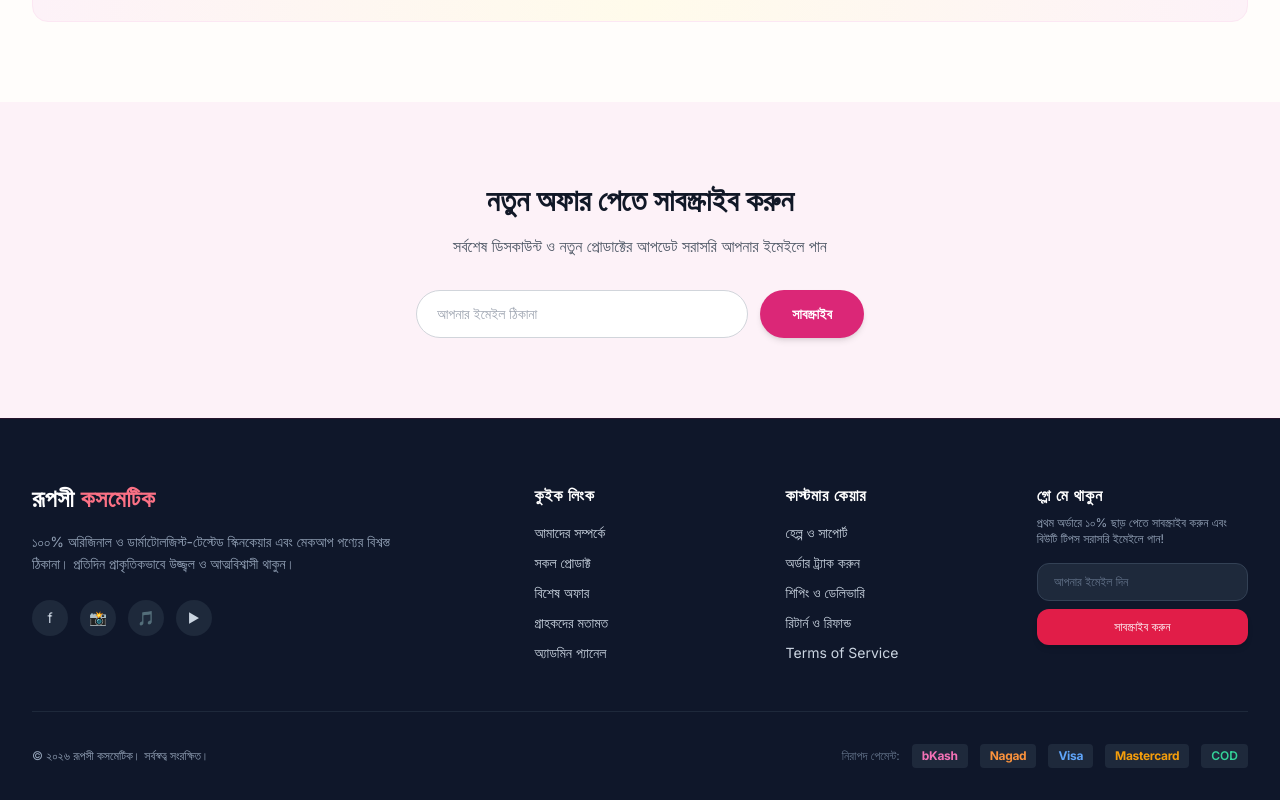
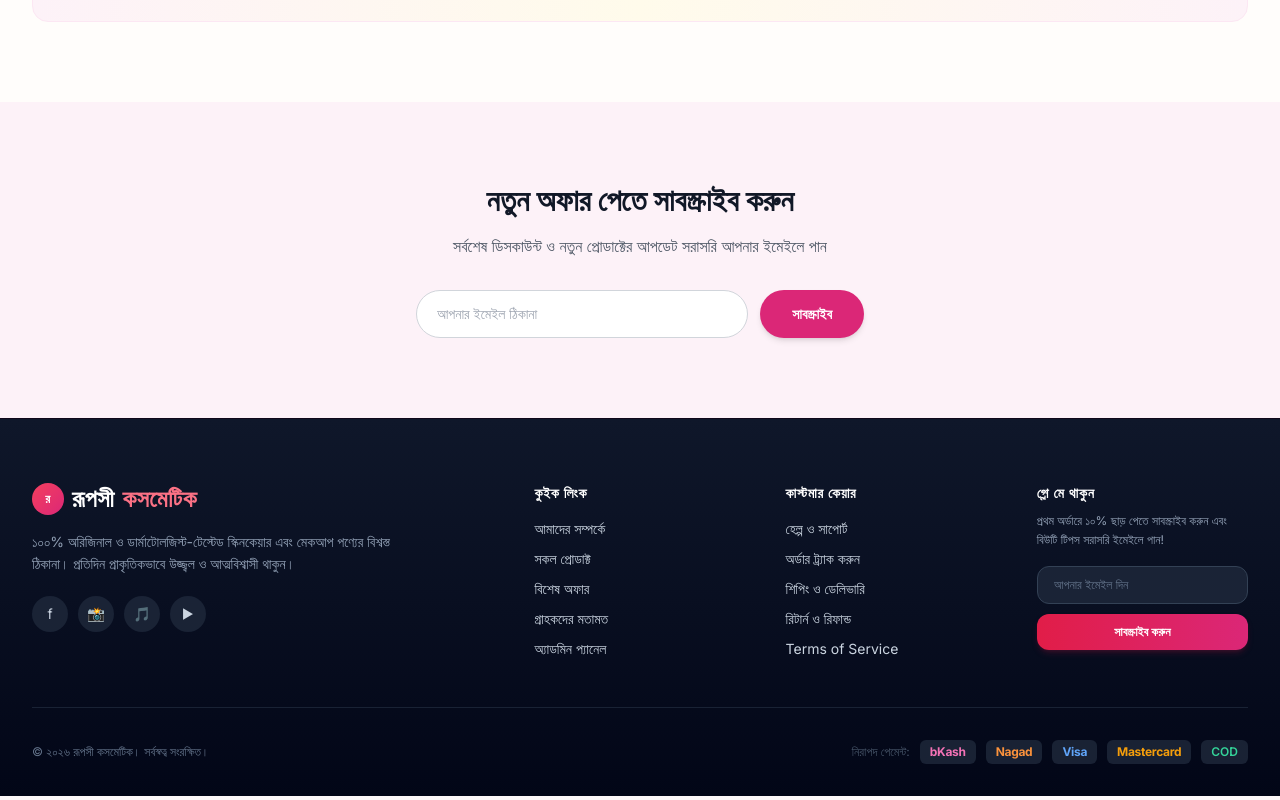
Before and after one commit to xfriseup-sketch/Rupshi-Cosmetic, a Next.js app: page / in a window 1280 px wide. Shown: the part 3575-4375 px from the top of the page. Built offline with nearby package versions, Linux system fonts and the light colour scheme; no server answers; the database is empty.

Commit message:
UI: Refined footer with softer gradients and better visual hierarchy

```diff
--- a/src/components/Footer.jsx
+++ b/src/components/Footer.jsx
@@ -17,22 +17,26 @@ export default function GlobalFooter() {
   };
 
   return (
-    <footer className="bg-slate-900 text-slate-300 pt-16 pb-8 border-t border-rose-900/20 mt-auto">
-      <div className="max-w-7xl mx-auto px-4 sm:px-6 lg:px-8">
-
+    <footer className="mt-auto border-t border-rose-900/10 bg-gradient-to-b from-slate-900 to-slate-950 pt-16 pb-8 text-slate-300">
+      <div className="mx-auto max-w-7xl px-4 sm:px-6 lg:px-8">
         {/* Top Section */}
-        <div className="grid grid-cols-1 md:grid-cols-2 lg:grid-cols-5 gap-10 pb-12 border-b border-slate-800">
-
+        <div className="grid grid-cols-1 gap-10 border-b border-slate-800/80 pb-12 md:grid-cols-2 lg:grid-cols-5">
           {/* Brand Info */}
-          <div className="lg:col-span-2 space-y-4">
-            <Link href="/" className="text-2xl font-bold text-white tracking-wide inline-block">
+          <div className="space-y-4 lg:col-span-2">
+            <Link
+              href="/"
+              className="inline-flex items-center gap-2 text-2xl font-bold tracking-wide text-white"
+            >
+              <span className="flex h-8 w-8 items-center justify-center rounded-full bg-gradient-to-br from-rose-500 to-pink-600 text-xs text-white">
+                র
+              </span>
               রূপসী <span className="text-rose-400">কসমেটিক</span>
             </Link>
-            <p className="text-slate-400 text-sm leading-relaxed max-w-sm">
+            <p className="max-w-sm text-sm leading-relaxed text-slate-400">
               ১০০% অরিজিনাল ও ডার্মাটোলজিস্ট-টেস্টেড স্কিনকেয়ার এবং মেকআপ পণ্যের বিশ্বস্ত ঠিকানা। প্রতিদিন প্রাকৃতিকভাবে উজ্জ্বল ও আত্মবিশ্বাসী থাকুন।
             </p>
             {/* Social Links */}
-            <div className="flex items-center gap-3 pt-2">
+            <div className="flex items-center gap-2.5 pt-1">
               {[
                 { icon: "f", label: "Facebook" },
                 { icon: "📸", label: "Instagram" },
@@ -43,7 +47,7 @@ export default function GlobalFooter() {
                   key={s.label}
                   href="#"
                   aria-label={s.label}
-                  className="w-9 h-9 rounded-full bg-slate-800 text-slate-300 hover:bg-rose-500 hover:text-white transition-all flex items-center justify-center text-sm"
+                  className="flex h-9 w-9 items-center justify-center rounded-full bg-slate-800/80 text-sm text-slate-300 transition-all duration-300 hover:scale-110 hover:bg-rose-500 hover:text-white hover:shadow-lg hover:shadow-rose-500/30"
                 >
                   {s.icon}
                 </a>
@@ -53,46 +57,95 @@ export default function GlobalFooter() {
 
           {/* Quick Links */}
           <div>
-            <h3 className="text-white font-semibold text-base mb-4 tracking-wider">কুইক লিংক</h3>
+            <h3 className="mb-4 text-sm font-semibold uppercase tracking-wider text-white">
+              কুইক লিংক
+            </h3>
             <ul className="space-y-2.5 text-sm">
-              <li><Link href="/" className="hover:text-rose-400 transition-colors">আমাদের সম্পর্কে</Link></li>
-              <li><Link href="/shop" className="hover:text-rose-400 transition-colors">সকল প্রোডাক্ট</Link></li>
-              <li><Link href="/shop?hotOffer=true" className="hover:text-rose-400 transition-colors">বিশেষ অফার</Link></li>
-              <li><Link href="/#reviews" className="hover:text-rose-400 transition-colors">গ্রাহকদের মতামত</Link></li>
-              <li><Link href="/admin" className="hover:text-rose-400 transition-colors">অ্যাডমিন প্যানেল</Link></li>
+              <li>
+                <Link href="/" className="transition-colors hover:text-rose-400">
+                  আমাদের সম্পর্কে
+                </Link>
+              </li>
+              <li>
+                <Link href="/shop" className="transition-colors hover:text-rose-400">
+                  সকল প্রোডাক্ট
+                </Link>
+              </li>
+              <li>
+                <Link
+                  href="/shop?hotOffer=true"
+                  className="transition-colors hover:text-rose-400"
+                >
+                  বিশেষ অফার
+                </Link>
+              </li>
+              <li>
+                <Link href="/#reviews" className="transition-colors hover:text-rose-400">
+                  গ্রাহকদের মতামত
+                </Link>
+              </li>
+              <li>
+                <Link href="/admin" className="transition-colors hover:text-rose-400">
+                  অ্যাডমিন প্যানেল
+                </Link>
+              </li>
             </ul>
           </div>
 
           {/* Customer Care */}
           <div>
-            <h3 className="text-white font-semibold text-base mb-4 tracking-wider">কাস্টমার কেয়ার</h3>
+            <h3 className="mb-4 text-sm font-semibold uppercase tracking-wider text-white">
+              কাস্টমার কেয়ার
+            </h3>
             <ul className="space-y-2.5 text-sm">
-              <li><a href="#" className="hover:text-rose-400 transition-colors">হেল্প ও সাপোর্ট</a></li>
-              <li><a href="#" className="hover:text-rose-400 transition-colors">অর্ডার ট্র্যাক করুন</a></li>
-              <li><a href="#" className="hover:text-rose-400 transition-colors">শিপিং ও ডেলিভারি</a></li>
-              <li><a href="#" className="hover:text-rose-400 transition-colors">রিটার্ন ও রিফান্ড</a></li>
-              <li><a href="#" className="hover:text-rose-400 transition-colors">Terms of Service</a></li>
+              <li>
+                <a href="#" className="transition-colors hover:text-rose-400">
+                  হেল্প ও সাপোর্ট
+                </a>
+              </li>
+              <li>
+                <a href="#" className="transition-colors hover:text-rose-400">
+                  অর্ডার ট্র্যাক করুন
+                </a>
+              </li>
+              <li>
+                <a href="#" className="transition-colors hover:text-rose-400">
+                  শিপিং ও ডেলিভারি
+                </a>
+              </li>
+              <li>
+                <a href="#" className="transition-colors hover:text-rose-400">
+                  রিটার্ন ও রিফান্ড
+                </a>
+              </li>
+              <li>
+                <a href="#" className="transition-colors hover:text-rose-400">
+                  Terms of Service
+                </a>
+              </li>
             </ul>
           </div>
 
           {/* Newsletter */}
           <div>
-            <h3 className="text-white font-semibold text-base mb-2 tracking-wider">গ্লো মে থাকুন</h3>
-            <p className="text-slate-400 text-xs mb-4">
+            <h3 className="mb-2 text-sm font-semibold uppercase tracking-wider text-white">
+              গ্লো মে থাকুন
+            </h3>
+            <p className="mb-4 text-xs leading-relaxed text-slate-400">
               প্রথম অর্ডারে ১০% ছাড় পেতে সাবস্ক্রাইব করুন এবং বিউটি টিপস সরাসরি ইমেইলে পান!
             </p>
-            <form onSubmit={handleSubscribe} className="space-y-2">
+            <form onSubmit={handleSubscribe} className="space-y-2.5">
               <input
                 type="email"
                 required
                 value={email}
                 onChange={(e) => setEmail(e.target.value)}
                 placeholder="আপনার ইমেইল দিন"
-                className="w-full bg-slate-800 border border-slate-700 rounded-xl px-4 py-2.5 text-xs text-white placeholder-slate-500 focus:outline-none focus:border-rose-400 transition-colors"
+                className="w-full rounded-xl border border-slate-700 bg-slate-800/80 px-4 py-2.5 text-xs text-white placeholder-slate-500 transition-colors focus:border-rose-400 focus:outline-none focus:ring-1 focus:ring-rose-400/40"
               />
               <button
                 type="submit"
-                className="w-full bg-rose-600 hover:bg-rose-500 text-white font-medium text-xs py-2.5 rounded-xl transition-colors shadow-md"
+                className="w-full rounded-xl bg-gradient-to-r from-rose-600 to-pink-600 py-2.5 text-xs font-semibold text-white shadow-md shadow-rose-900/30 transition-all hover:from-rose-500 hover:to-pink-500 hover:shadow-lg"
               >
                 {subscribed ? "✓ সাবস্ক্রাইব সম্পন্ন!" : "সাবস্ক্রাইব করুন"}
               </button>
@@ -101,15 +154,25 @@ export default function GlobalFooter() {
         </div>
 
         {/* Bottom Section */}
-        <div className="pt-8 flex flex-col md:flex-row items-center justify-between gap-6 text-xs text-slate-400">
+        <div className="flex flex-col items-center justify-between gap-6 pt-8 text-xs text-slate-500 md:flex-row">
           <p>&copy; ২০২৬ রূপসী কসমেটিক। সর্বস্বত্ব সংরক্ষিত।</p>
-          <div className="flex items-center gap-3 flex-wrap justify-center">
-            <span className="text-slate-500">নিরাপদ পেমেন্ট:</span>
-            <span className="bg-slate-800 px-2.5 py-1 rounded text-pink-400 font-bold tracking-tight">bKash</span>
-            <span className="bg-slate-800 px-2.5 py-1 rounded text-orange-400 font-bold tracking-tight">Nagad</span>
-            <span className="bg-slate-800 px-2.5 py-1 rounded text-blue-400 font-bold tracking-tight">Visa</span>
-            <span className="bg-slate-800 px-2.5 py-1 rounded text-amber-500 font-bold tracking-tight">Mastercard</span>
-            <span className="bg-slate-800 px-2.5 py-1 rounded text-emerald-400 font-semibold">COD</span>
+          <div className="flex flex-wrap items-center justify-center gap-2.5">
+            <span className="text-slate-600">নিরাপদ পেমেন্ট:</span>
+            <span className="rounded-md bg-slate-800/80 px-2.5 py-1 font-bold tracking-tight text-pink-400">
+              bKash
+            </span>
+            <span className="rounded-md bg-slate-800/80 px-2.5 py-1 font-bold tracking-tight text-orange-400">
+              Nagad
+            </span>
+            <span className="rounded-md bg-slate-800/80 px-2.5 py-1 font-bold tracking-tight text-blue-400">
+              Visa
+            </span>
+            <span className="rounded-md bg-slate-800/80 px-2.5 py-1 font-bold tracking-tight text-amber-500">
+              Mastercard
+            </span>
+            <span className="rounded-md bg-slate-800/80 px-2.5 py-1 font-semibold text-emerald-400">
+              COD
+            </span>
           </div>
         </div>
       </div>
```
